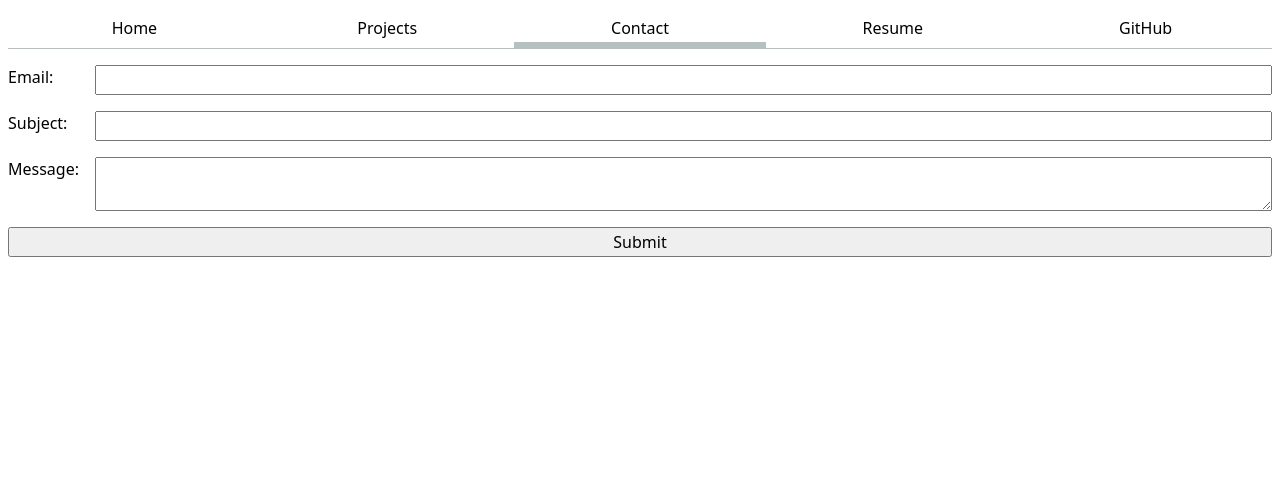
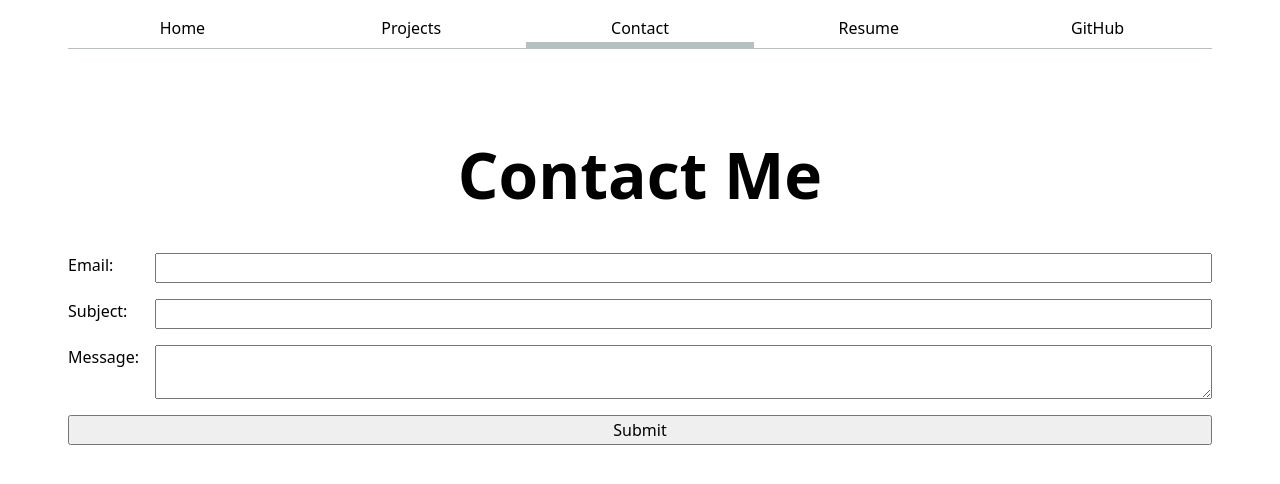
Before and after one commit to Sweekrit-B/dsc106-portfolio, a plain HTML site: page contact/index.html in a window 1280 px wide. Drawn offline with Linux system fonts and the light colour scheme.

Commit message:
styling changes

```diff
--- a/contact/index.html
+++ b/contact/index.html
@@ -16,6 +16,8 @@
             <li><a href="https://github.com/Sweekrit-B" target="_blank">GitHub</a></li>
         </ul>
     </nav>
+    <div class="content">
+        <h1>Contact Me</h1>
         <form action="mailto:sbhatnagar@ucsd.edu" method="post" enctype="text/plain">
             <label>
                 Email:
@@ -31,5 +33,6 @@
             </label>
             <button>Submit</button>
         </form>
+    </div>
 </body>
 </html>
--- a/style.css
+++ b/style.css
@@ -8,6 +8,12 @@ body {
 	   and use the OS’s UI font as the website font
 	 */
   font: 100%/1.5 system-ui;
+}
+
+body > * {
+  max-width: 125ch;
+  margin-left: auto;
+  margin-right: auto;
 }
 
 h1,
@@ -22,6 +28,13 @@ h6 {
 
 h1 {
 	font-size: 400%;
+	/* Restrict h1 width and center it */
+	max-width: 100%;
+	width: 100%;
+	box-sizing: border-box;
+	margin-left: auto;
+	margin-right: auto;
+	text-align: center;
 }
 
 input,
@@ -43,7 +56,7 @@ nav {
 }
 
 .content {
-	max-width: 100ch;
+	max-width: 125ch;
 	margin-inline: auto;
 	padding: 2rem;
 }
@@ -102,7 +115,7 @@ button {
 	grid-template-columns: repeat(auto-fill, minmax(15em, 1fr));
 	grid-template-rows: repeat(3, auto);
 	min-width: 15em;
-	max-width: 1fr;
+	max-width: 125ch;
 	gap: 1em;
 }
 
```
Also changed, not shown: projects/index.html (+3 -0 lines), resume/index.html (+2 -0 lines). Lines whose indentation alone changed are shown as unchanged.
